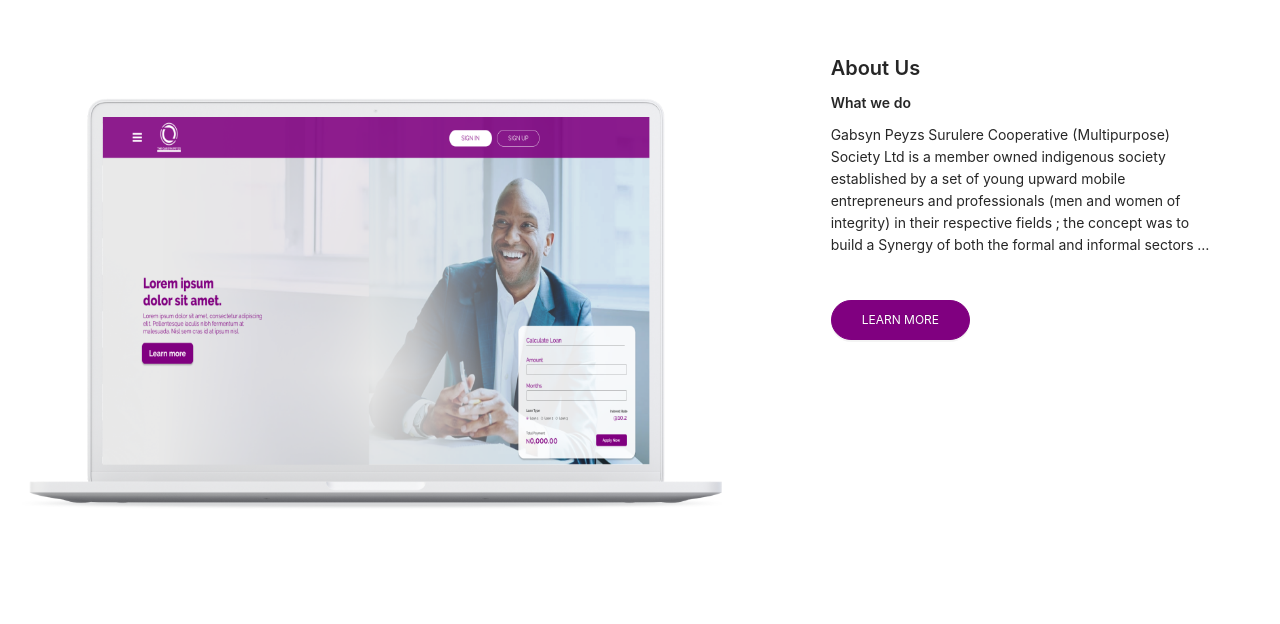
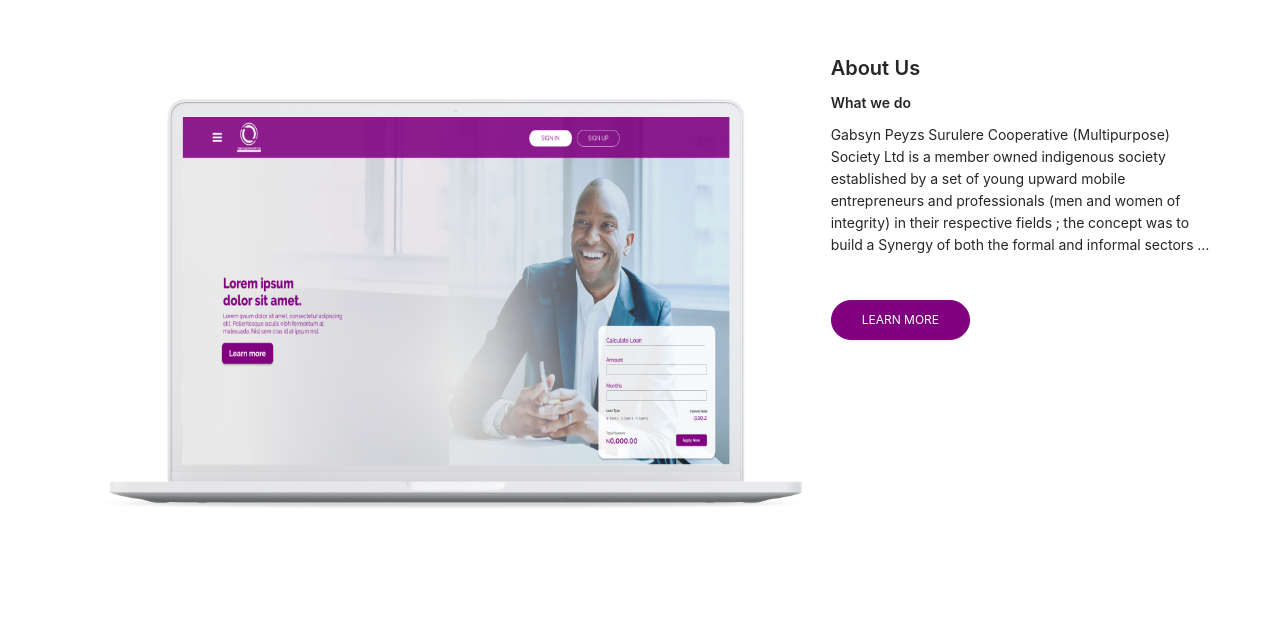
Before and after one commit to buildSystems/GabsynPeyz_Website, a Next.js app: page / in a window 1280 px wide. Shown: the part 1656-2280 px from the top of the page. Built offline with nearby package versions, Linux system fonts and the light colour scheme.

Commit message:
Loan fields updated

```diff
--- a/styles/home.module.css
+++ b/styles/home.module.css
@@ -20,7 +20,7 @@
     background-image: url(/assets/images/backgrounds/Home_MacB.png);
     min-height: calc(100vh - 100px);
     background-size: 55% auto;
-    background-position: 20px center;
+    background-position: 100px center;
     background-repeat: no-repeat;
 }
 
```
